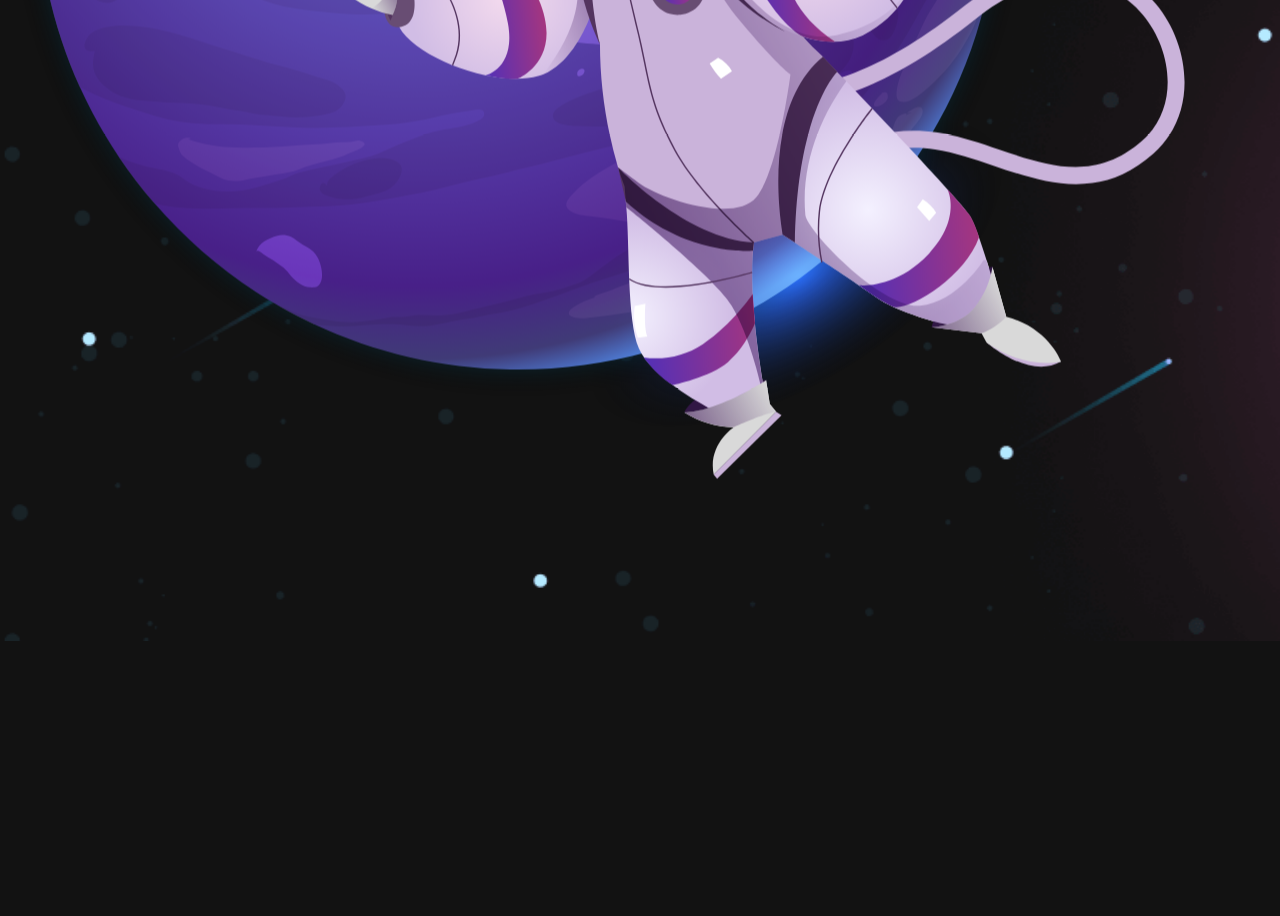
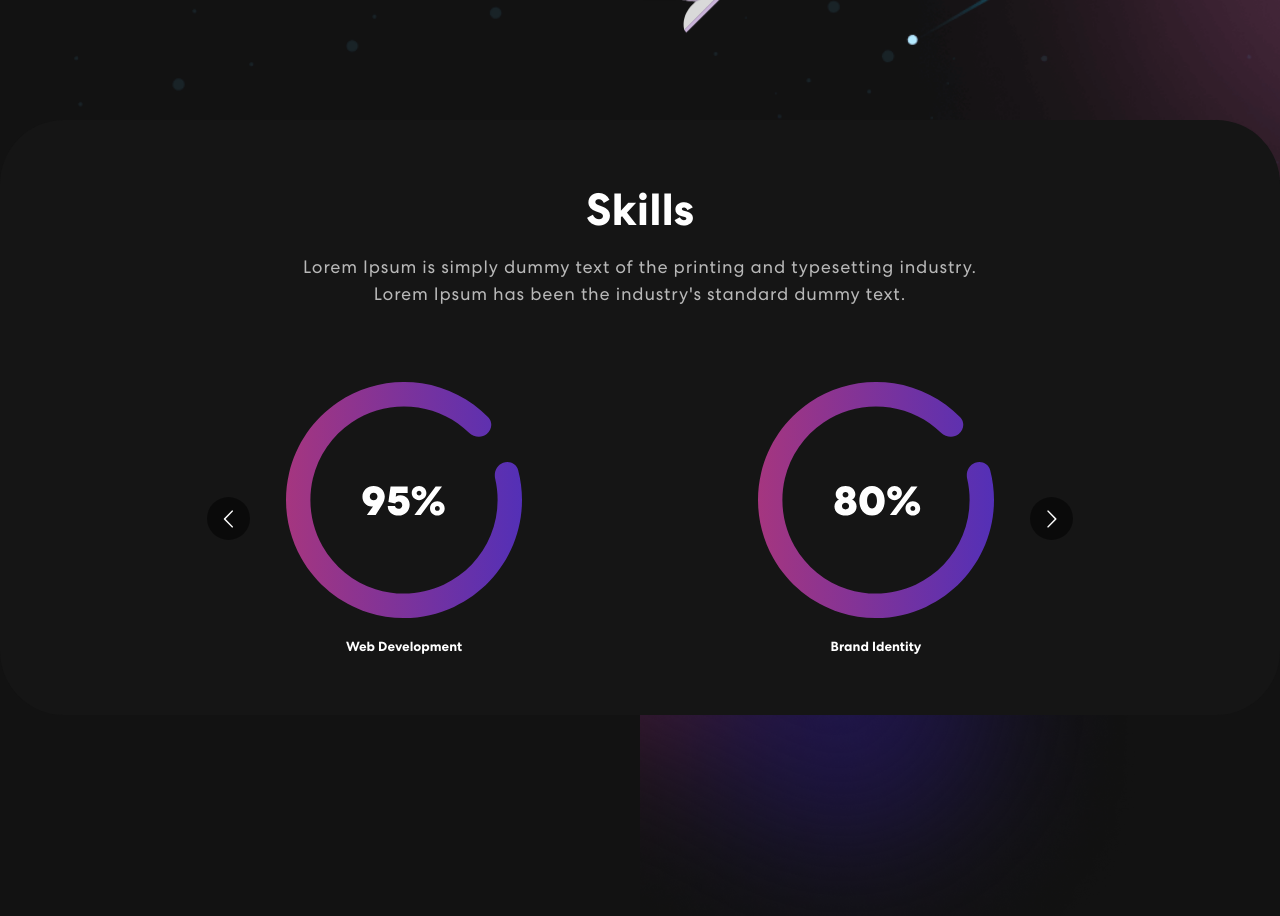
Before and after one commit to EdwinIvanS/PortfolioWebsite, a React (Create React App) app in the folder app-client/: page / in a window 1280 px wide. Shown: the part 1160-2076 px from the top of the page. Before the commit the page ends 1801 px from the top, so only its background shows below. Built offline with nearby package versions, Linux system fonts and the light colour scheme.

Commit message:
agregando Skills

```diff
--- a/app-client/package.json
+++ b/app-client/package.json
@@ -10,6 +10,7 @@
     "react-bootstrap": "^2.5.0",
     "react-bootstrap-icons": "^1.8.4",
     "react-dom": "^18.2.0",
+    "react-multi-carousel": "^2.8.2",
     "react-on-screen": "^2.1.1",
     "react-router-hash-link": "^2.4.3",
     "react-scripts": "5.0.1",
--- a/app-client/src/App.js
+++ b/app-client/src/App.js
@@ -1,12 +1,14 @@
 import './App.css';
 import NavBarC from './components/app/NavBarC';
 import Banner from './components/app/Banner';
+import Skills from './components/app/Skills';
 
 function App() {
   return (
     <div className="App">
       <NavBarC/>
       <Banner/>
+      <Skills/>
     </div>
   );
 }
--- a/app-client/src/assets/sass/_banner.scss
+++ b/app-client/src/assets/sass/_banner.scss
@@ -59,6 +59,7 @@
 
 .banner img {
     animation: updown 3s linear infinite;
+    width: 60%;
 }
 
 @keyframes updown {
--- a/app-client/src/assets/sass/styles.scss
+++ b/app-client/src/assets/sass/styles.scss
@@ -4,7 +4,7 @@
 @import './default';
 @import './navBar';
 @import './banner';
-//@import './skills';
+@import './skills';
 //@import './proyecs';
 //@import './contact';
 //@import './footer';
--- a/app-client/src/components/app/Skills.jsx
+++ b/app-client/src/components/app/Skills.jsx
@@ -0,0 +1,58 @@
+import meter1 from "../../assets/img/meter1.svg";
+import meter2 from "../../assets/img/meter2.svg";
+import meter3 from "../../assets/img/meter3.svg";
+import Carousel from 'react-multi-carousel';
+import 'react-multi-carousel/lib/styles.css';
+import colorSharp from "../../assets/img/color-sharp.png"
+
+function Skills(){
+    const responsive = {
+        superLargeDesktop: {
+            breakpoint: { max: 4000, min: 3000 },
+            items: 5
+        },
+        desktop: {
+            breakpoint: { max: 3000, min: 1024 },
+            items: 3
+        },
+        tablet: {
+            breakpoint: { max: 1024, min: 464 },
+            items: 2
+        },
+        mobile: {
+            breakpoint: { max: 464, min: 0 },
+            items: 1
+        }
+    };
+    return (
+        <section className="skill" id="skills">
+            <div className="container">
+                <div className="row">
+                    <div className="col-12">
+                        <div className="skill-bx wow zoomIn">
+                            <h2>Skills</h2>
+                            <p>Lorem Ipsum is simply dummy text of the printing and typesetting industry.<br></br> Lorem Ipsum has been the industry's standard dummy text.</p>
+                            <Carousel responsive={responsive} infinite={true} className="owl-carousel owl-theme skill-slider">
+                                <div className="item">
+                                    <img src={meter1} alt="" />
+                                    <h5>Web Development</h5>
+                                </div>
+                                <div className="item">
+                                    <img src={meter2} alt="" />
+                                    <h5>Brand Identity</h5>
+                                </div>
+                                <div className="item">
+                                    <img src={meter3} alt="" />
+                                    <h5>Logo Design</h5>
+                                </div>
+                            </Carousel>
+                        </div>
+                    </div>
+                </div>
+            </div>
+            <img className="background-image-left" src={colorSharp} alt="" />
+        </section>
+    )
+}
+
+export default Skills;
```
Also changed, not shown: 1 other file (tests, documents, lock files or other folders).
